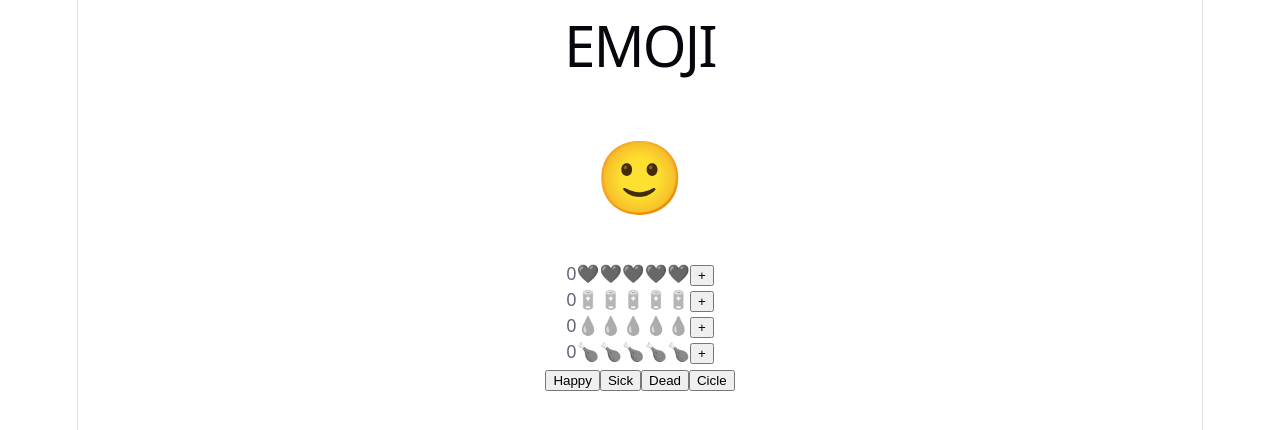
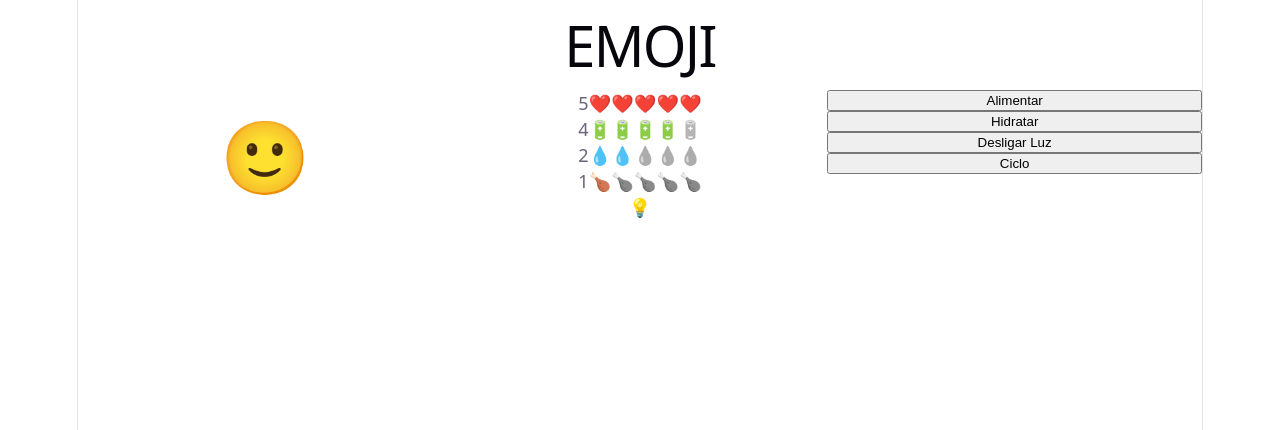
Before and after one commit to ufjf-dcc207/ufjf-dcc207-2026-3-a-atv06-felipe-v-tostes, a React (Vite) app: page / in a window 1280 px wide. Shown: the top 430 px of the page. Built offline with nearby package versions, Linux system fonts and the light colour scheme.

Commit message:
Adiciona Ciclo de Luz

```diff
--- a/src/Atributo.tsx
+++ b/src/Atributo.tsx
@@ -1,25 +1,12 @@
-import { useState } from "react";
 import "./Atributo.css";
 type AtributoProps = {
     icone: string;
+    valor: number;
 }
-export default function Atributo({ icone }: AtributoProps) {
-    const [valor, setValor] = useState<number>(0)
-
+export default function Atributo({ icone, valor }: AtributoProps) {
     return (
         <div className="atributo">
             {valor}{icone.repeat(valor)}<span className="inativo">{icone.repeat(5 - valor)}</span>
-            <button onClick={() => {
-                setValor(updateValor);
-            }}>+</button>
         </div>
     );
 }
-
-function updateValor(prevValor) {
-    if (prevValor === 5) {
-        return 0;
-    } else {
-        return prevValor + 1;
-    }
-}
--- a/src/Emoji.css
+++ b/src/Emoji.css
@@ -1,4 +1,13 @@
 .emoji {
-    margin: 1em;
-    font-size: 4em;
+    display: grid;
+    grid-template-columns: repeat(3, 1fr);
+    & .face {
+        font-size: 4em;
+        display: grid;
+        place-content: center;
+    }
+    & .acoes, & .atributos  {
+        display: flex;
+        flex-direction: column;
+    }
 }
--- a/src/Emoji.tsx
+++ b/src/Emoji.tsx
@@ -14,38 +14,26 @@ const EMOJI_MAP = new Map<EMOJI_KEYS, string>([
 export default function Emoji() {
 
     const [status, setStatus] = useState<EMOJI_KEYS>("happy")
+    const [vida, setVida] = useState<number>(5);
+    const [energia, setEnergia] = useState<number>(4);
+    const [comida, setComida] = useState<number>(1);
+    const [agua, setAgua] = useState<number>(2);
+    const [luz, setLuz] = useState<boolean>(true);
 
-    function happyClick() {
-        console.log("Status: ", status);
-        console.log("Happy!!");
-        setStatus("happy");
-        console.log("Status: ", status);
+    function alimentarClick() {
+        setComida(Math.min(5, comida + 1));
     }
-    function sickClick() {
-        console.log("Status: ", status);
-        console.log("Sick!!");
-        setStatus("sick");
-        console.log("Status: ", status);
+    function hidratarClick() {
+        setAgua(Math.min(5, agua + 1));
     }
-    function deadClick() {
-        console.log("Status: ", status);
-        console.log("Dead!");
-        setStatus("dead");
-        console.log("Status: ", status);
+    function altenarLuzClick() {
+        setLuz(!luz);
     }
-    function cicleClick() {
-        switch (status) {
-            case "dead":
-                setStatus("happy");
-                break;
-            case "happy":
-                setStatus("sick");
-                break;
-            case "sick":
-                setStatus("dead");
-                break;
-            default:
-                setStatus("happy");
+    function cicloClick() {
+        if (luz) {
+            setEnergia(Math.max(0, energia - 1));
+        } else {
+            setEnergia(Math.min(5, energia + 1));
         }
     }
 
@@ -53,20 +41,23 @@ export default function Emoji() {
     console.log("Status: ", status);
 
     return (
-        <>
-            <div className="emoji">
+        <div className="emoji">
+            <div className="face">
                 {EMOJI_MAP.get(status) || "🫥"}
             </div>
-            <Atributo icone="❤️" />
-            <Atributo icone="🔋" />
-            <Atributo icone="💧" />
-            <Atributo icone="🍗" />
+            <div className="atributos">
+                <Atributo icone="❤️" valor={vida} />
+                <Atributo icone="🔋" valor={energia} />
+                <Atributo icone="💧" valor={agua} />
+                <Atributo icone="🍗" valor={comida} />
+                {luz && "💡"}
+            </div>
             <div className="acoes">
-                <button onClick={happyClick}>Happy</button>
-                <button onClick={sickClick}>Sick</button>
-                <button onClick={deadClick}>Dead</button>
-                <button onClick={cicleClick}>Cicle</button>
+                <button onClick={alimentarClick}>Alimentar</button>
+                <button onClick={hidratarClick}>Hidratar</button>
+                <button onClick={altenarLuzClick}>{luz ? 'Desligar' : 'Ligar'} Luz</button>
+                <button onClick={cicloClick}>Ciclo</button>
             </div>
-        </>
+        </div>
     );
 }
```
